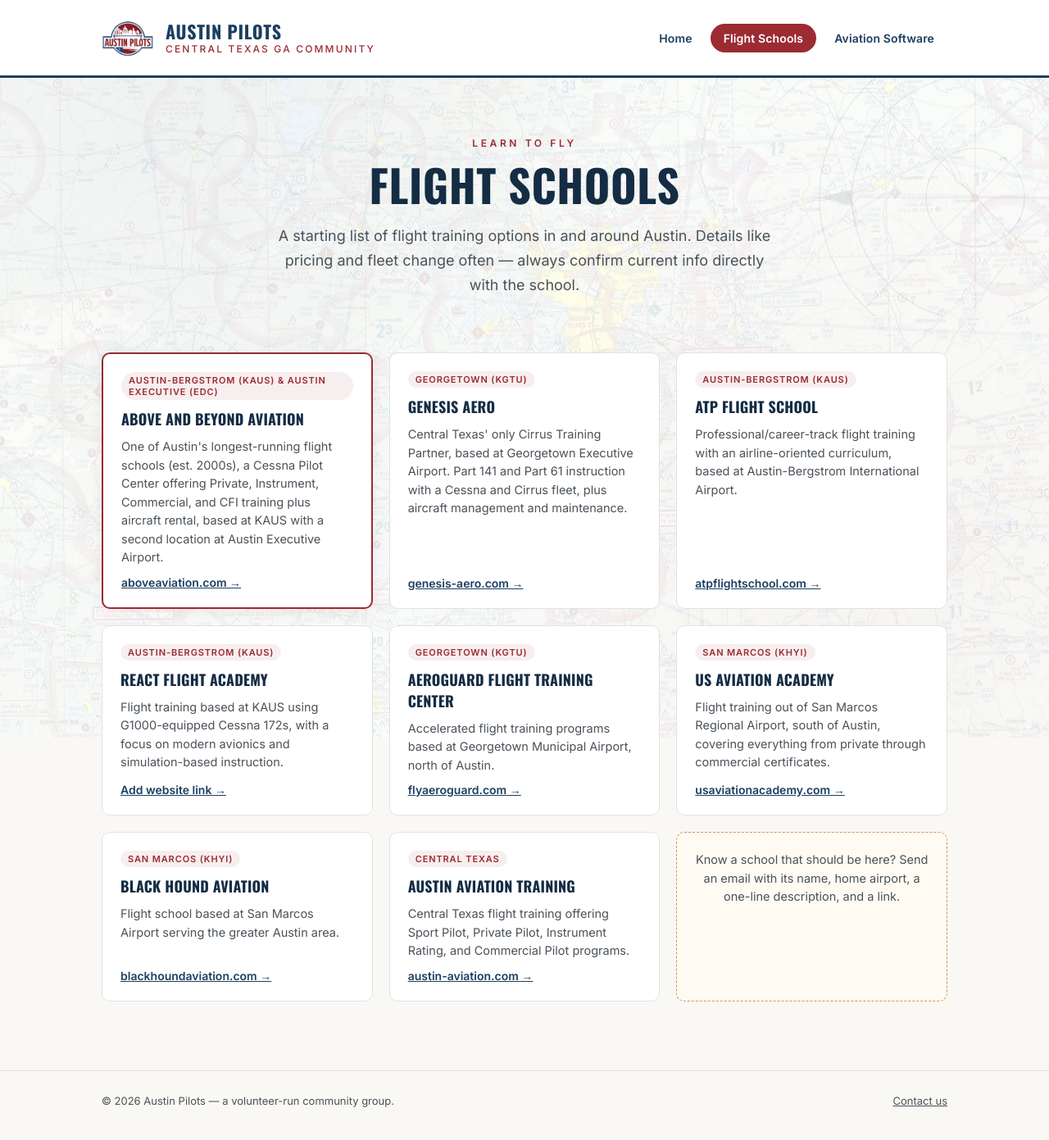
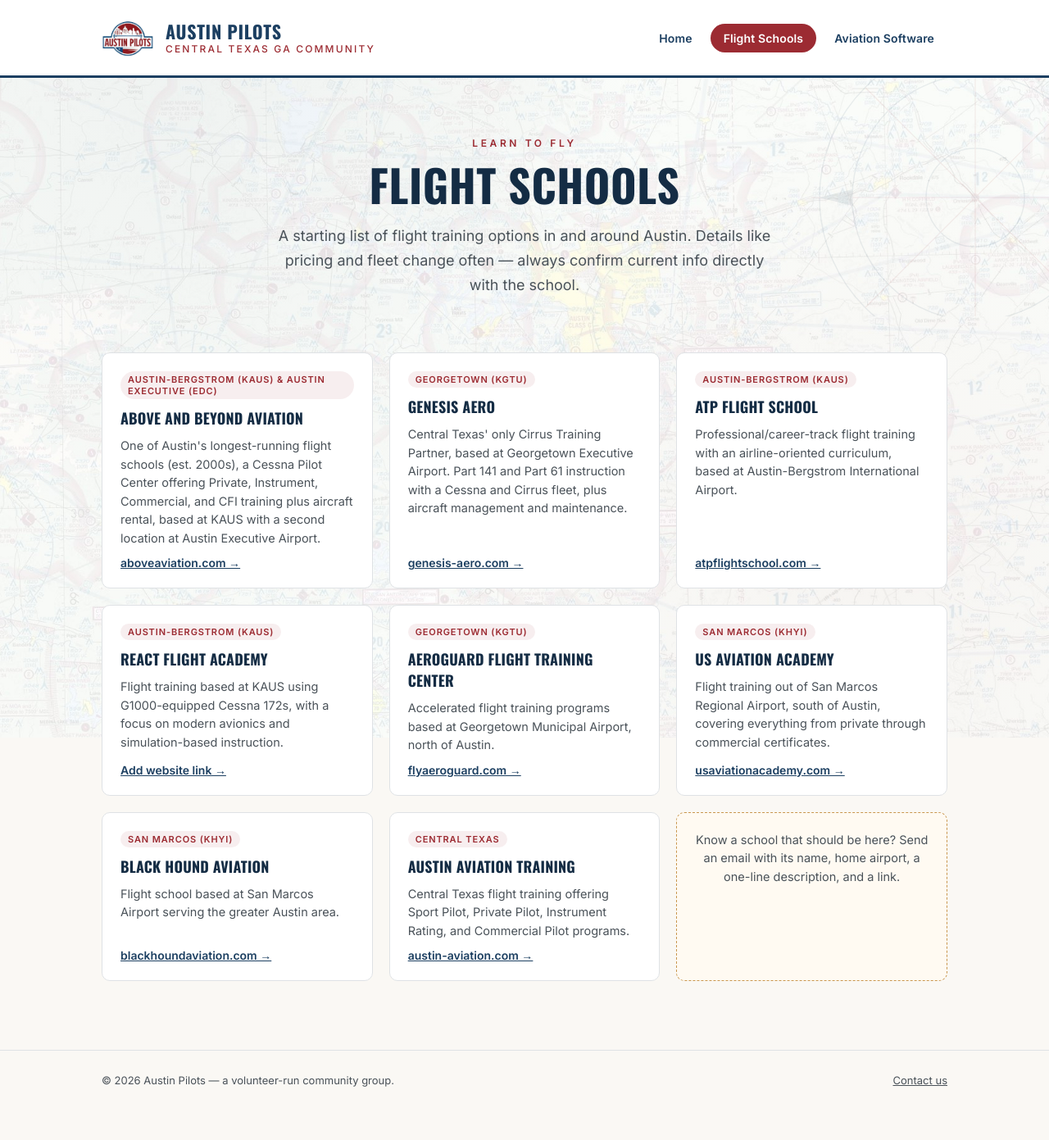
Before and after one commit to aboyden/austinpilots, a Jekyll site: the page built from flight-schools.html, in a window 1280 px wide. Shown: the whole page at 82% size. Built offline with Jekyll 4.4.1, drawn with Linux system fonts in a browser that asks for light colours; after the commit the page ends 1366 px from its top, so only the background shows below that.

Commit message:
Remove red outline from Above and Beyond Aviation card

```diff
--- a/flight-schools.html
+++ b/flight-schools.html
@@ -19,7 +19,7 @@
   <div class="wrap">
     <div class="card-grid">
 
-      <div class="card featured">
+      <div class="card">
         <div class="tag-row">
           <span class="tag">Austin-Bergstrom (KAUS) &amp; Austin Executive (EDC)</span>
         </div>
```
